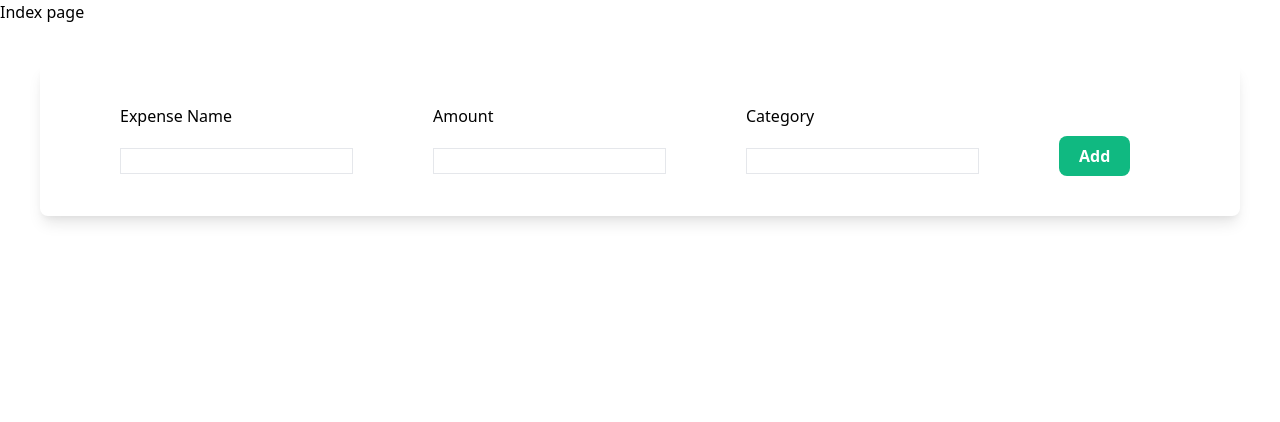
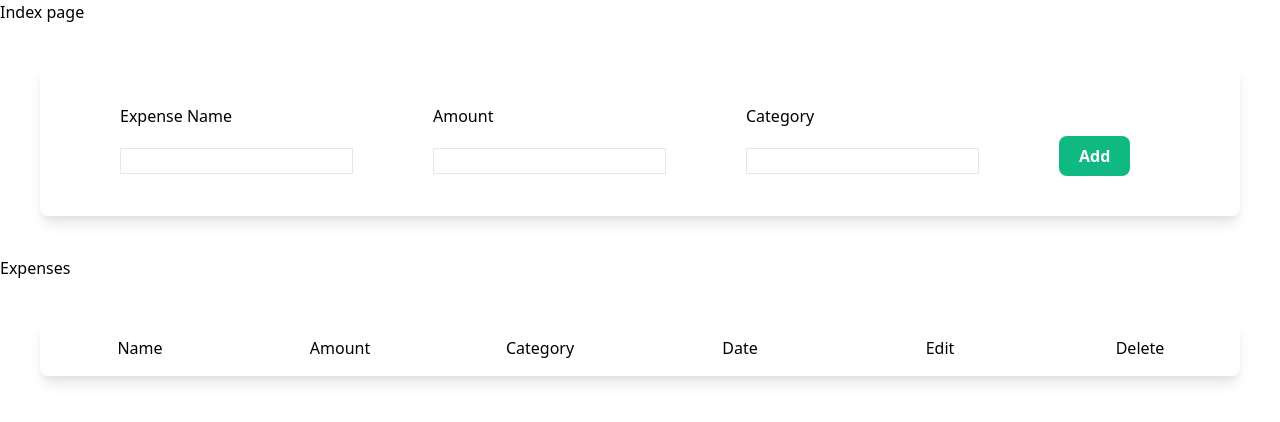
Before and after one commit to RalitsaTerzieva/expense-tracker-app, a Django app: page / in a window 1280 px wide. Shown: the top 422 px of the page. Run offline with Django 4.2, Linux system fonts and the light colour scheme; data that the repository does not hold is empty; style sheets or scripts are compiled from the project's sources.

Commit message:
Style buttons and add edit functionality

```diff
--- /dev/null
+++ b/trackerapp/static/trackerapp/style.css
@@ -0,0 +1,10 @@
+div.expense-header, div.expense-row {
+    display: table;
+    width: 100%;
+    table-layout: fixed;
+}
+
+div.expense-header span, div.expense-row span {
+    display: table-cell;
+    text-align: center;
+}
--- a/trackerapp/templates/trackerapp/base.html
+++ b/trackerapp/templates/trackerapp/base.html
@@ -9,6 +9,7 @@
         <meta name="description" content="">
         <meta name="viewport" content="width=device-width, initial-scale=1">
         <link rel="stylesheet" href="{% static 'trackerapp/styles.css' %}">
+        <link rel="stylesheet" href="{% static 'trackerapp/style.css' %}">
     </head>
     <body>
 
--- a/trackerapp/templates/trackerapp/index.html
+++ b/trackerapp/templates/trackerapp/index.html
@@ -32,8 +32,28 @@
             <div class='mx-10 mt-8'>
                <button class='bg-green-500 text-white px-5 py-2 rounded-lg font-bold'>Add</button>
             </div>
-
+        </div>
+        </form>
+        <div>Expenses</div>
+        <div class='shadow-lg m-10 rounded-lg divide-y'>
+            <div class='expense-header flex flex-wrap space-x-40 py-4'>
+                <span>Name</span>
+                <span>Amount</span>
+                <span>Category</span>
+                <span>Date</span>
+                <span>Edit</span>
+                <span>Delete</span>
+            </div>
+            {% for expense in expenses %}
+            <div class='expense-row flex-wrap px-20 py-5'>
+                <span class='font-bold'>{{ expense.name }}</span>
+                <span class='font-bold'>{{ expense.amount }}</span>
+                <span class='font-bold'>{{ expense.category }}</span>
+                <span class='font-bold'>{{ expense.date }}</span>
+                <span class='font-bold'><a class='bg-yellow-500 text-white px-4 py-2' href='{% url "edit" expense.id %}'>Edit</a></span>
+                <span class='font-bold'><a class='bg-red-500 text-white px-4 py-2' href=''>Delete</a></span>
+            </div>
+            {% endfor %}
         </div>
 
-        </form>
 {% endblock %}
--- a/trackerapp/urls.py
+++ b/trackerapp/urls.py
@@ -1,6 +1,7 @@
 from django.urls import path
-from .views import index
+from .views import index,edit
 
 urlpatterns = [
     path("",index,name='index'),
+    path("edit/<int:id>/",edit,name="edit"),
 ]
--- a/trackerapp/views.py
+++ b/trackerapp/views.py
@@ -1,5 +1,6 @@
 from django.shortcuts import render
 from .forms import ExpenseForm
+from .models import Expense
 
 
 def index(request):
@@ -7,5 +8,14 @@ def index(request):
         expense = ExpenseForm(request.POST)
         if expense.is_valid():
             expense.save()
+
+    expenses = Expense.objects.all()
     expense_form = ExpenseForm()
-    return render(request,'trackerapp/index.html',{'expense_form':expense_form})
+    return render(request,'trackerapp/index.html',{'expense_form':expense_form,'expenses':expenses})
+
+
+def edit(request,id):
+    expense = Expense.objects.get(id=id)
+    expense_form = ExpenseForm(instance=expense)
+
+    return render(request,'trackerapp/edit.html',{'expense_form':expense_form})
```
Also changed, not shown: trackerapp/templates/trackerapp/edit.html (added, +9 -0 lines).
